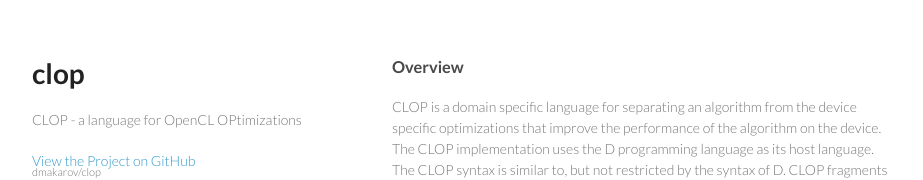
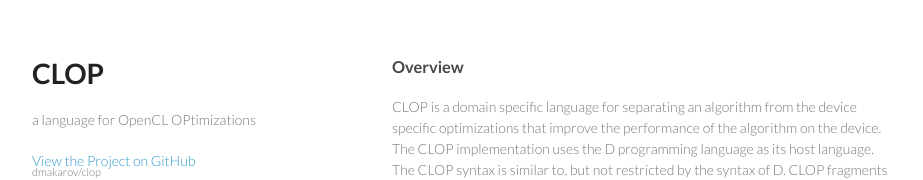
Before and after one commit to dmakarov/clop, a plain HTML site: page index.html in a window 1280 px wide. Shown: the top 180 px of the page, without its empty margins (178-1101 px from the left). Drawn offline with Linux system fonts and the light colour scheme.

Commit message:
CLOP pages formatting.

```diff
--- a/index.html
+++ b/index.html
@@ -15,8 +15,8 @@
   <body>
     <div class="wrapper">
       <header>
-        <h1>clop</h1>
-        <p>CLOP - a language for OpenCL OPtimizations</p>
+        <h1>CLOP</h1>
+        <p>a language for OpenCL OPtimizations</p>
 
         <p class="view"><a href="https://github.com/dmakarov/clop">
             View the Project on GitHub <small>dmakarov/clop</small>
```
